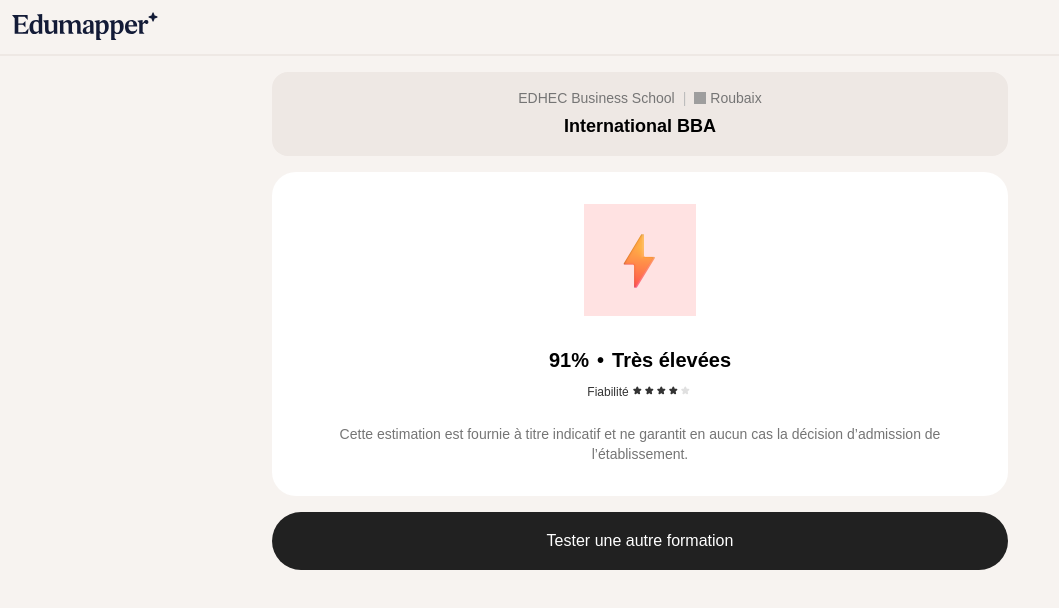
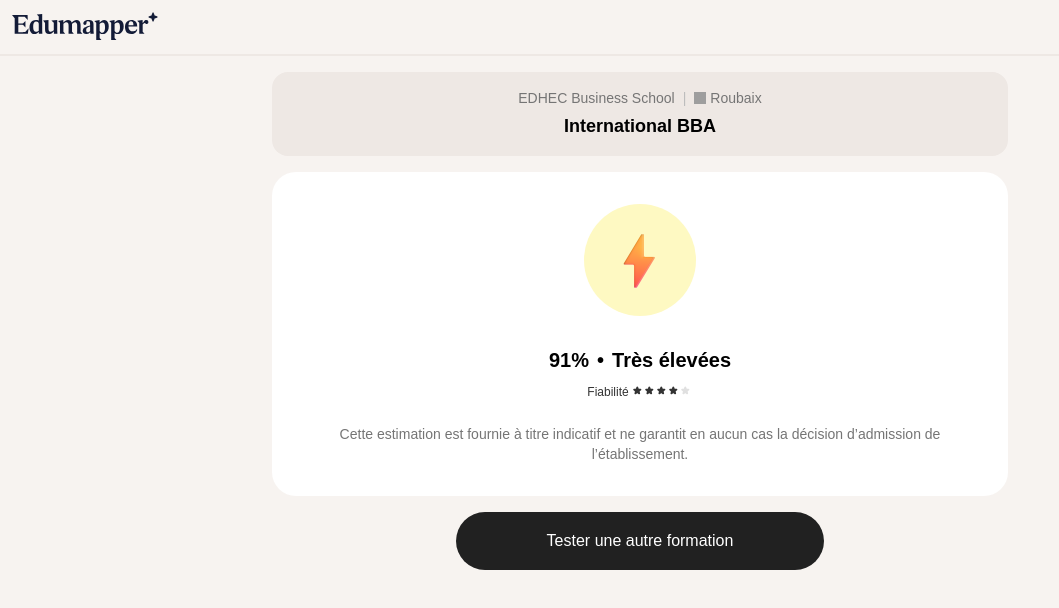
Before and after one commit to cram0/edubopper, a Nuxt app: page /result in a window 1280 px wide. Shown: the top 608 px of the page, without its empty margins (0-1059 px from the left). Built offline with nearby package versions, Linux system fonts and the light colour scheme; grey boxes are pictures that could not be loaded.

Commit message:
style: reset formation button

```diff
--- a/app/pages/result.vue
+++ b/app/pages/result.vue
@@ -1,7 +1,7 @@
 <script setup lang="ts"></script>
 
 <template>
-	<div class="flex flex-col gap-4">
+	<div class="flex flex-col flex-1 gap-4">
 		<!-- Result header -->
 		<div class="flex flex-col items-center bg-beige-300 p-4 rounded-2xl gap-1">
 			<div class=" text-sm text-gris-600 gap-2 flex flex-row ">
@@ -17,7 +17,7 @@
 
 		<div class="rounded-3xl bg-white py-8 px-6 flex flex-col gap-6 items-center">
 			<!-- Logo -->
-			 <div class="size-28 bg-red-100 flex items-center justify-center">
+			 <div class="size-28 bg-yellow-100 rounded-full flex items-center justify-center">
 				<img src="@/assets/images/rating.png" alt="rating" class="object-fill size-16"/>
 			 </div>
 			<!-- Score -->
@@ -41,6 +41,8 @@
 		</div>
 
 		<!-- Button -->
-		 <EDButton variant="primary" size="lg" @click.prevent="() => {$router.push('/')}">Tester une autre formation</EDButton>
+		 <div class="flex-1 flex flex-col-reverse sm:flex-col">
+			<EDButton variant="primary" size="lg" class="mx-auto w-full sm:w-1/2" @click.prevent="() => {$router.push('/')}">Tester une autre formation</EDButton>
+		</div>
 	</div>
 </template>
```
